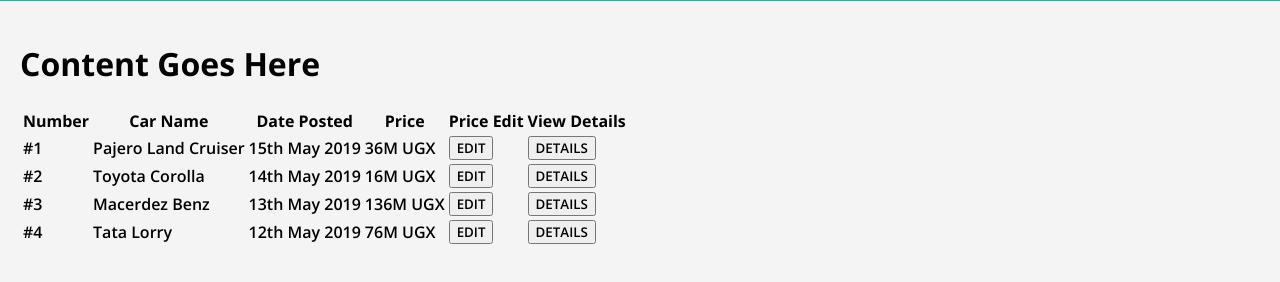
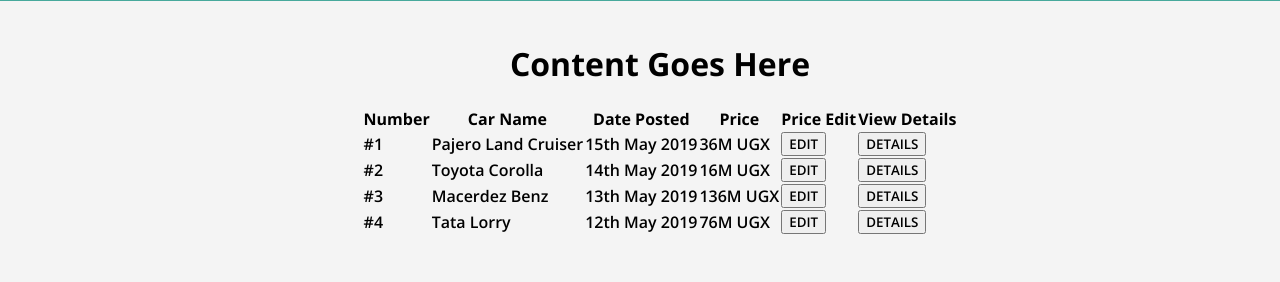
Before and after one commit to oxenprogrammer/Auto-Mart, a plain HTML site: page UI/seller-dashboard.html in a window 1280 px wide. Shown: the part 62-344 px from the top of the page. Drawn offline with nearby package versions, Linux system fonts and the light colour scheme.

Commit message:
[FEATURE Fixes #165955620] add style to general table

```diff
--- a/UI/css/dashboard.css
+++ b/UI/css/dashboard.css
@@ -114,6 +114,17 @@ body {
     width: 100%;
 }
 
+#main h1 {
+    text-align: center;
+}
+
+#main .car-ad-list{
+    margin: auto;
+    min-width: 300px;
+    max-width: 100%;
+    border-collapse: collapse;
+}
+
 
 @media(max-width: 568px) {
     .navbar ul {
```
